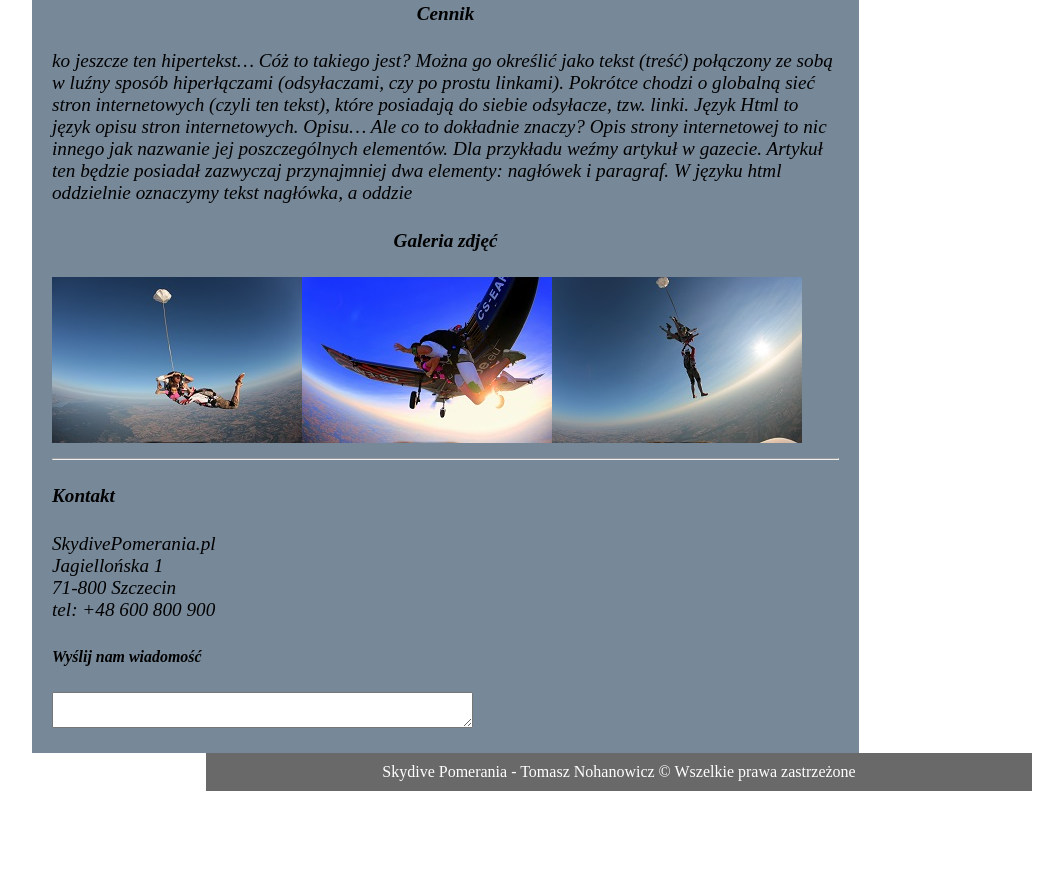
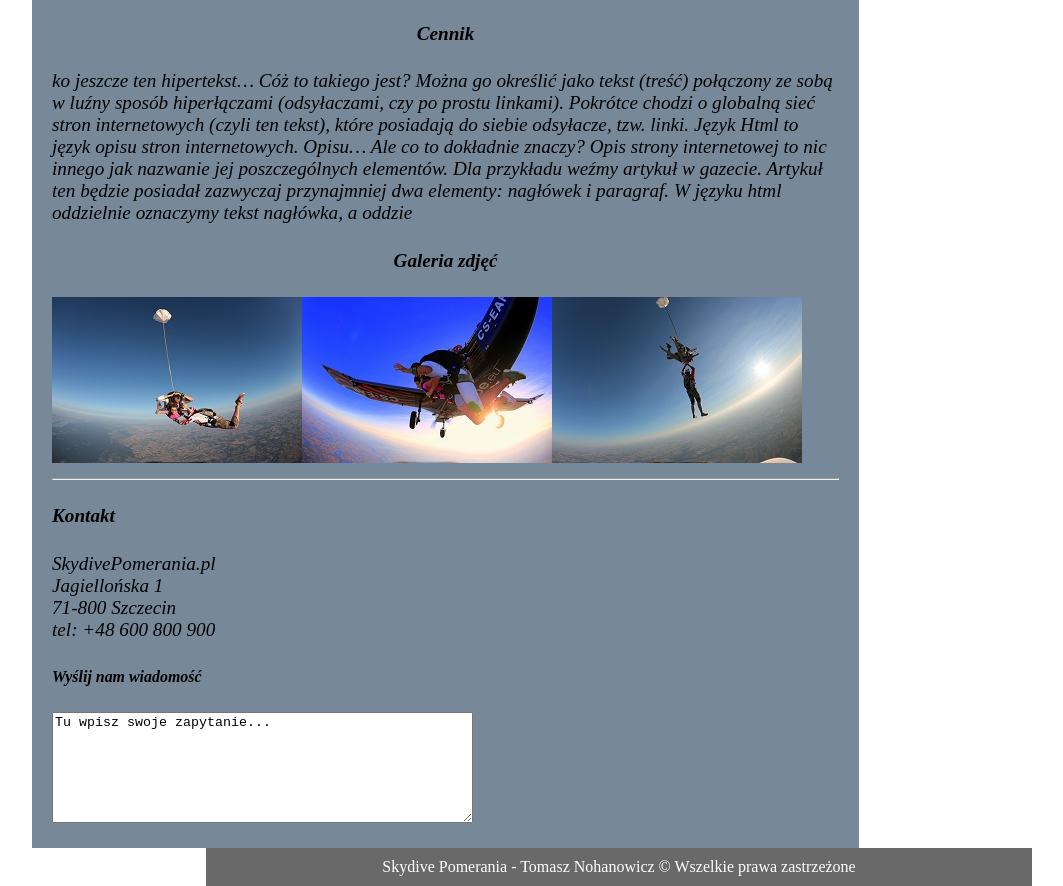
Before and after one commit to TomaszNh/nowe, a plain HTML site: page index.html in a window 1280 px wide. Shown: the part 1508-2394 px from the top of the page, without its empty margins (108-1171 px from the left). Before the commit the page ends 2299 px from the top, so only its background shows below. Drawn offline with Linux system fonts and the light colour scheme.

Commit message:
improve failure in textarea

```diff
--- a/css/style.css
+++ b/css/style.css
@@ -4,6 +4,7 @@
     width: 1000px;
          }
        .header{
+        padding-top: 20px;
         border: solid;
       background-color:   #E6E6FA;
       text-align: center;
--- a/index.html
+++ b/index.html
@@ -49,11 +49,9 @@ Język Html to język opisu stron internetowych. Opisu… Ale co to dokładnie z
   <br>tel: +48 600 800 900
   <br>
   <h5>Wyślij nam wiadomość</h5>
+  </address>
 
-  <textarea cols="50" row="5"></textarea>
-
-
-</address>
+  <textarea cols="50" rows="7">Tu wpisz swoje zapytanie...</textarea>
 
 </div>
     <!--footer-->
```
